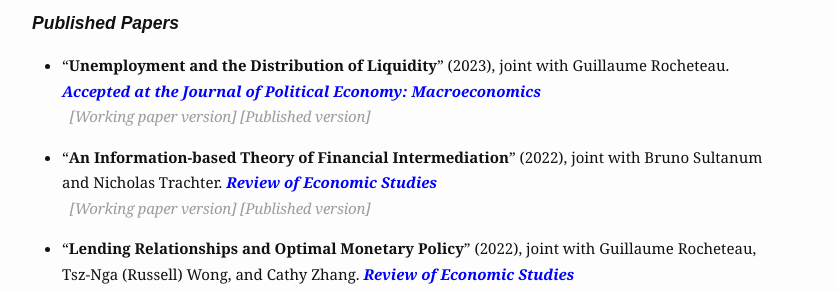
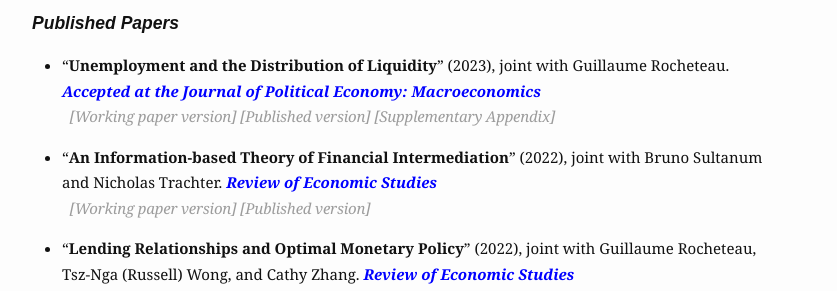
Before and after one commit to zbethune/zbethune.github.io, a Jekyll site: the page built from research.md, in a window 1280 px wide. Shown: the part 201-492 px from the top of the page, without its empty margins (238-1075 px from the left). Built offline with Jekyll 4.4.1, drawn with Linux system fonts in a browser that asks for light colours.

Commit message:
Update research.md

```diff
--- a/research.md
+++ b/research.md
@@ -10,7 +10,7 @@ slug: /research
 
 ### ***Published Papers***
 -  "__Unemployment and the Distribution of Liquidity__" (2023), joint with Guillaume Rocheteau. <span style="color: blue"> ***Accepted at the Journal of Political Economy: Macroeconomics*** </span>
-    > <a href="./assets/pdfs/JPE_Macro_MS220025_final.pdf" target="_blank" rel="noopener noreferrer">[Working paper version]</a> <a href="https://www.journals.uchicago.edu/doi/10.1086/727797" target="_blank" rel="noopener noreferrer">[Published version]</a>
+    > <a href="./assets/pdfs/JPE_Macro_MS220025_final.pdf" target="_blank" rel="noopener noreferrer">[Working paper version]</a> <a href="https://www.journals.uchicago.edu/doi/10.1086/727797" target="_blank" rel="noopener noreferrer">[Published version]</a> <a href="./assets/pdfs/JPE_Macro_MS220025_online_appendix.pdf" target="_blank" rel="noopener noreferrer">[Supplementary Appendix]</a>
 
 -  "__An Information-based Theory of Financial Intermediation__" (2022), joint with Bruno Sultanum and Nicholas Trachter. <span style="color: blue"> ***Review of Economic Studies*** </span>
     > <a href="./assets/pdfs/BST_ReStud_July2021.pdf" target="_blank" rel="noopener noreferrer">[Working paper version]</a> <a href="https://academic.oup.com/restud/article/89/5/2381/6482754" target="_blank" rel="noopener noreferrer">[Published version]</a>
```
